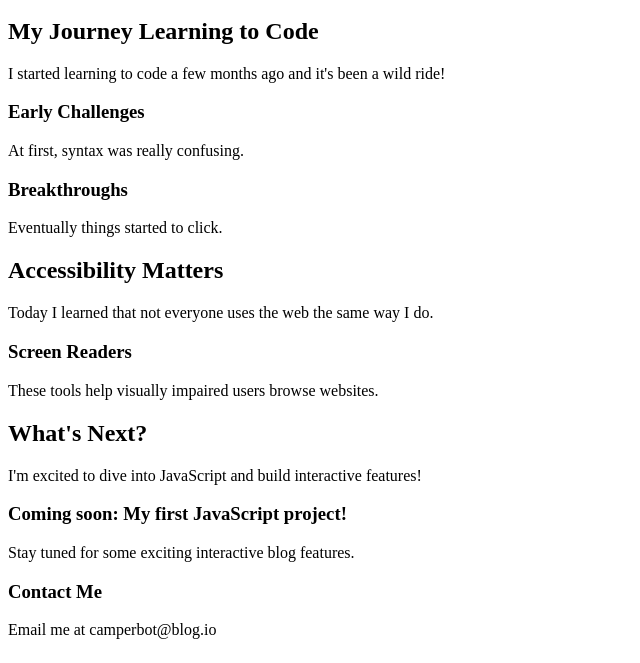
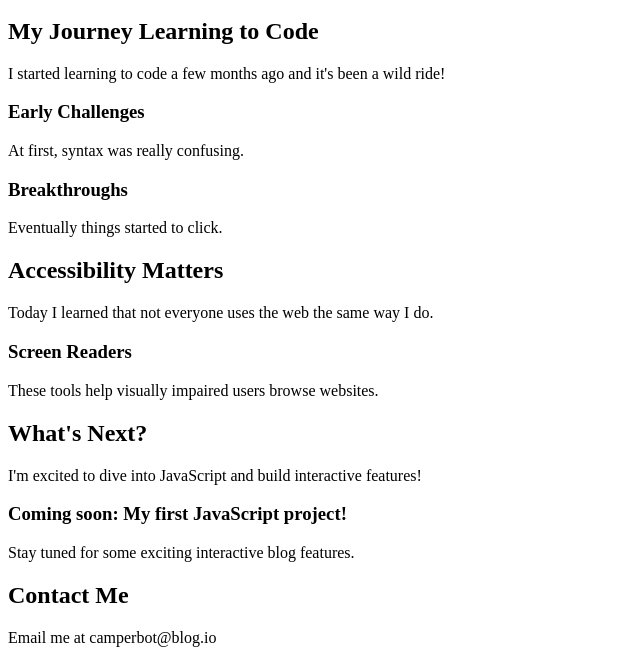
Before and after one commit to Pratikchandrathakur/love-to-code, a plain HTML site: page freeCodeCamp/Resposive_Web_design_certification/Debug_a_coding_journey_blog/index.html in a window 1280 px wide. Shown: the part 183-846 px from the top of the page, without its empty margins (0-640 px from the left). Drawn offline with Linux system fonts and the light colour scheme.

Commit message:
Change header from h3 to h2 for Contact Me section

```diff
--- a/freeCodeCamp/Resposive_Web_design_certification/Debug_a_coding_journey_blog/index.html
+++ b/freeCodeCamp/Resposive_Web_design_certification/Debug_a_coding_journey_blog/index.html
@@ -45,7 +45,7 @@
     </article>
   </main>
   <footer>
-    <h3>Contact Me</h3>
+    <h2>Contact Me</h2>
   <p>Email me at camperbot@blog.io</p>
   </footer>
 </body>
```
